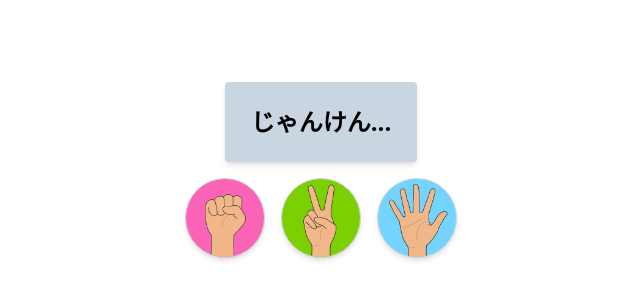
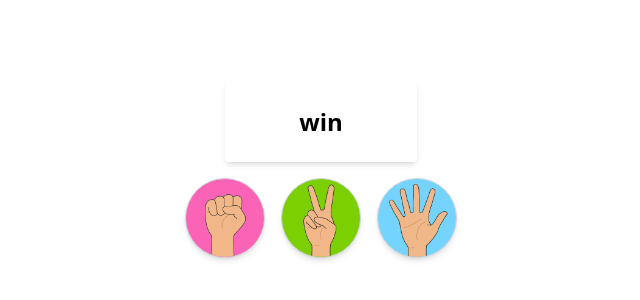
Before and after one commit to fun-developers-hub/janken-frontend, a Next.js app: page / in a window 1280 px wide. Shown: the part 230-530 px from the top of the page, without its empty margins (319-959 px from the left). Built offline with nearby package versions, Linux system fonts and the light colour scheme.

Commit message:
fix-component

```diff
--- a/src/app/components/StatusDisplay.tsx
+++ b/src/app/components/StatusDisplay.tsx
@@ -1,42 +1,15 @@
-type Status = "win" | "lose" | "draw" | "waiting";
+
 
 type Props = {
-  status: Status;
+  children?: React.ReactNode;
 };
 
-export const StatusDisplay = ({ status }: Props) => {
-  const getJankenStatus = () => {
-    switch (status) {
-      case "win":
-        return {
-          text: "勝ち！",
-          backgroundColor: "bg-rose-300",
-        };
-      case "lose":
-        return {
-          text: "負け...",
-          backgroundColor: "bg-indigo-300",
-        };
-      case "draw":
-        return {
-          text: "あいこ",
-          backgroundColor: "bg-emerald-300",
-        };
-      case "waiting":
-        return {
-          text: "じゃんけん...",
-          backgroundColor: "bg-slate-300",
-        };
-    }
-  };
-
-  const { text, backgroundColor } = getJankenStatus();
+export const StatusDisplay = ({ children, }: Props) => {
 
   return (
     <div
-      className={`text-2xl font-bold p-4 rounded shadow-md ${backgroundColor} text-center w-48 h-20 flex items-center justify-center`}
-    >
-      {text}
+      className={`text-2xl font-bold p-4 rounded shadow-md bg-white text-center w-48 h-20 flex items-center justify-center`}
+    >{children}
     </div>
   );
 };
--- a/src/app/page.tsx
+++ b/src/app/page.tsx
@@ -4,7 +4,10 @@ import { StatusDisplay } from "./components/StatusDisplay";
 export default function Home() {
   return (
     <div className="flex flex-col items-center justify-center min-h-screen gap-4">
-      <StatusDisplay status="waiting" />
+      <StatusDisplay>
+        win
+      </StatusDisplay>
+
       <div className="flex gap-4">
         <HandSelectButton hand="rock" />
         <HandSelectButton hand="scissors" />
```
